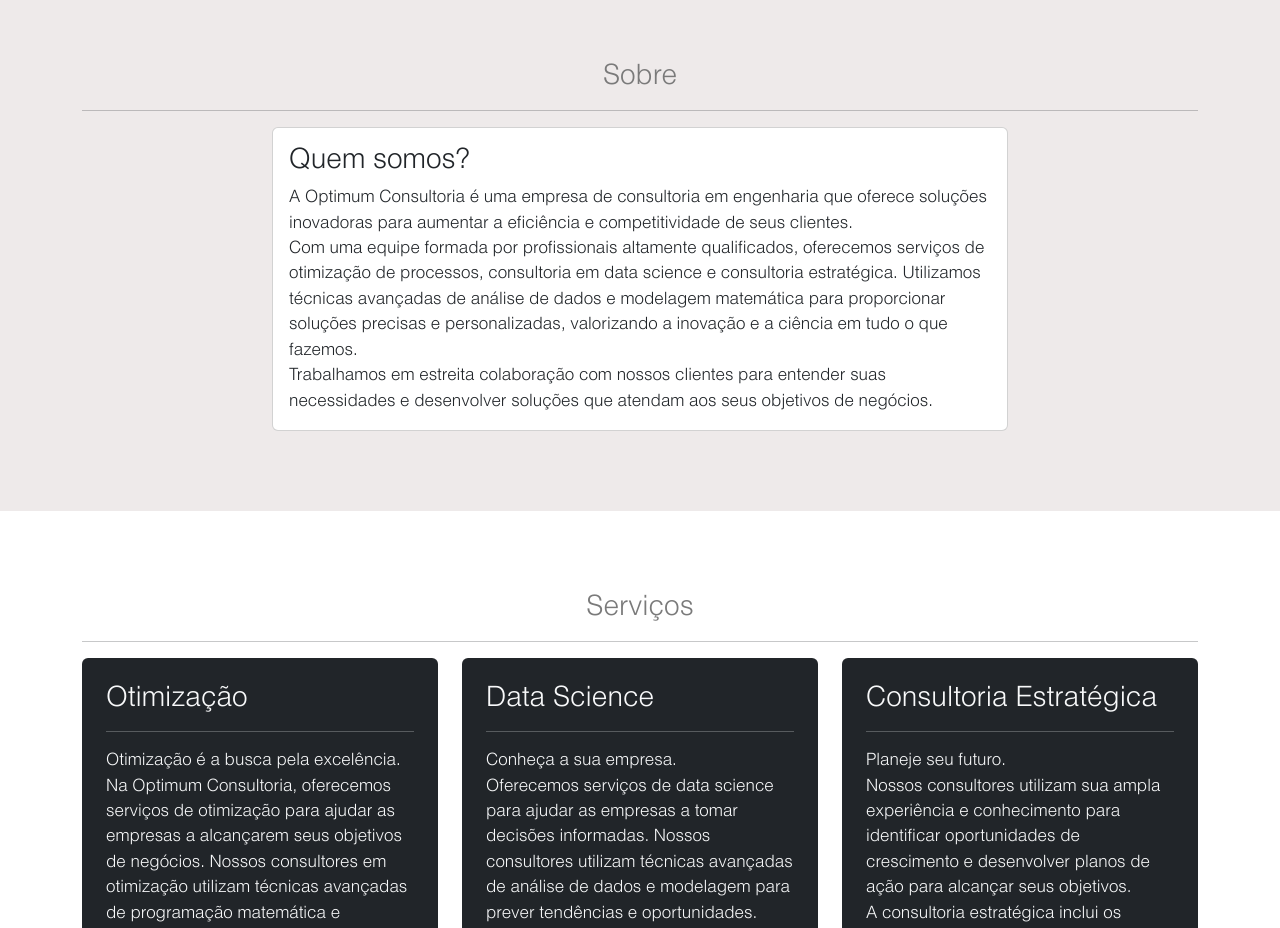
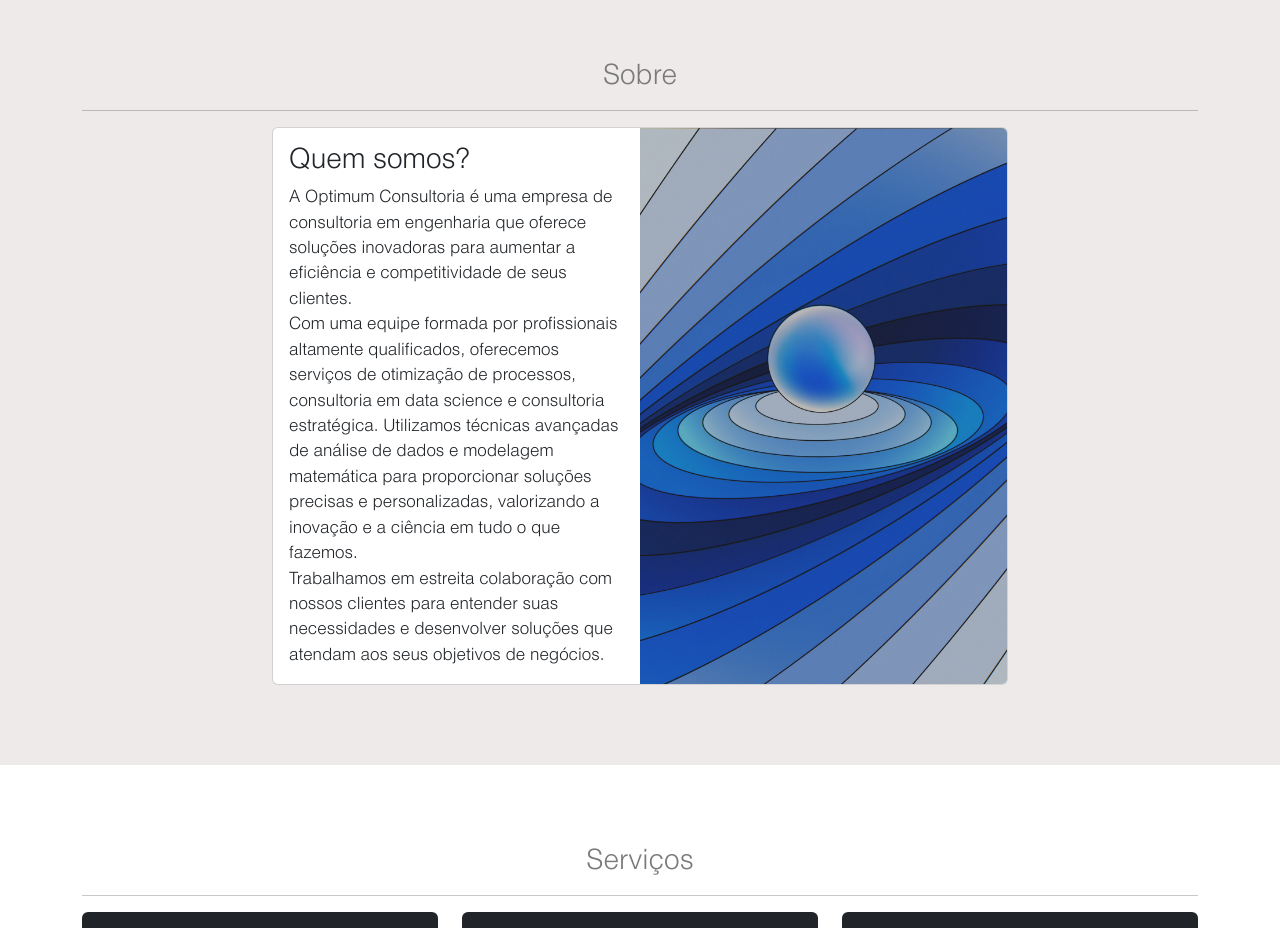
Before and after one commit to optimumconsulting/optimumconsulting, a plain HTML site: page index.html in a window 1280 px wide. Shown: the part 820-1748 px from the top of the page. Drawn offline with nearby package versions, Linux system fonts and the light colour scheme.

Commit message:
Imagem Sobre responsiva

```diff
--- a/index.html
+++ b/index.html
@@ -109,7 +109,7 @@
                 <div class="col-lg-8">
                     <div class="card">
                         <div class="row g-0">
-                            <div class="col-12">
+                            <div class="col-12 col-lg-6 col-md-6">
                                 <div class="card-body d-flex flex-column">
                                     <div class="h-100">
                                         <h3 class="card-title">Quem somos?</h3>
@@ -120,9 +120,9 @@
                                     </div>
                                 </div>
                             </div>
-                            <!-- <div class="col-6">
-                                <img src="images/deepmind.jpg" class="card-img img-fluid" alt="Imagem geometria">
-                            </div> -->
+                            <div class="col-0 col-lg-6 col-md-6">
+                                <img src="images/deepmind.jpg" class="card-img img-fluid d-none d-md-block" alt="Imagem geometria" id="img-sobre">
+                            </div>
                         </div>
                     </div>
                 </div>
```
